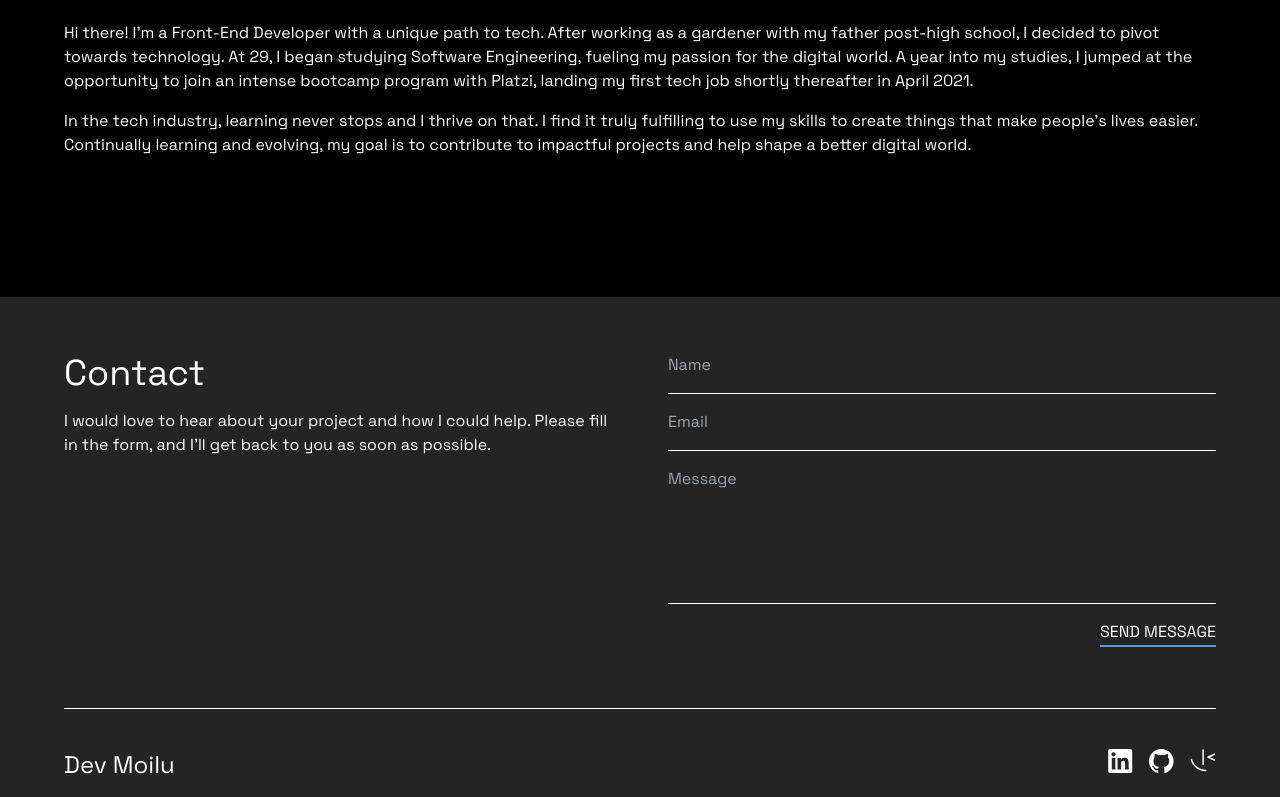
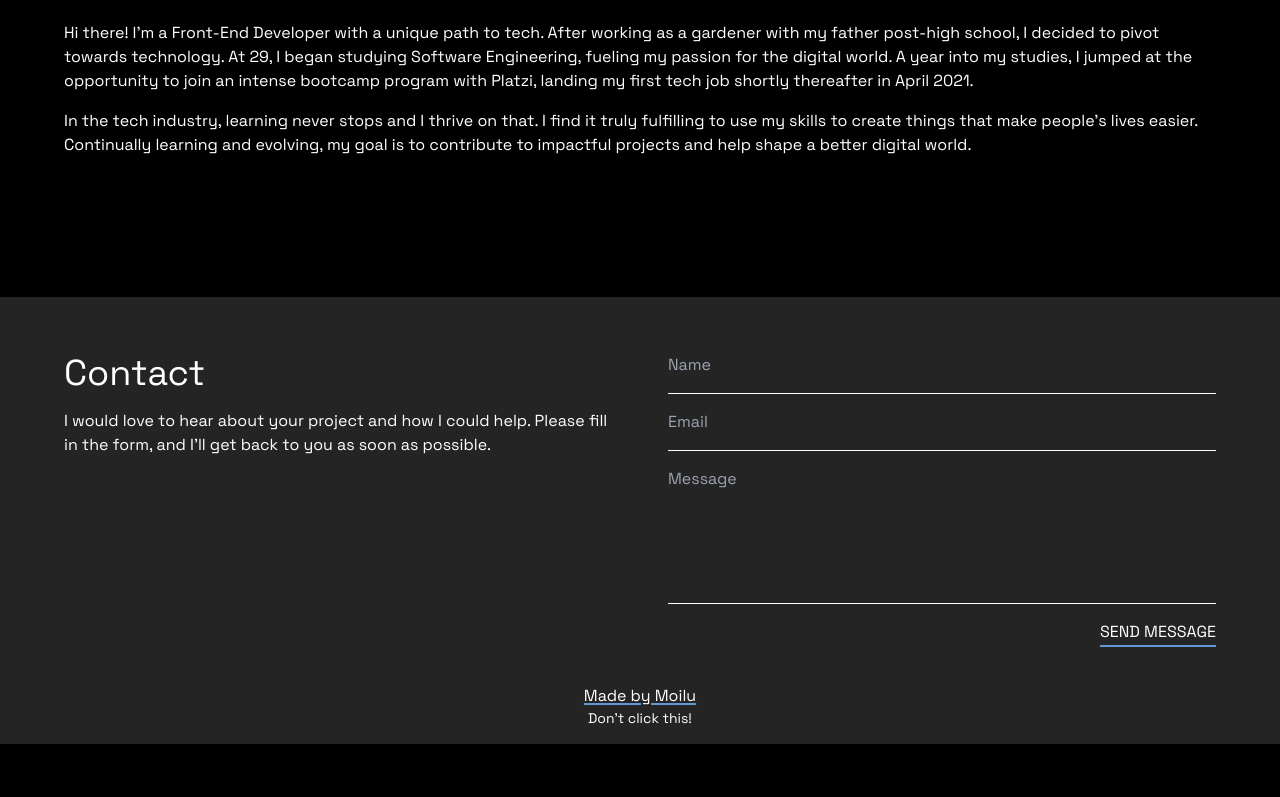
Before and after one commit to moilu/moilu-portfolio, a Vue app: page / in a window 1280 px wide. Shown: the part 2396-3193 px from the top of the page. After the commit the page ends 3140 px from the top, so only its background shows below. Built offline with nearby package versions, Linux system fonts and the light colour scheme.

Commit message:
Footer update

```diff
--- a/src/App.vue
+++ b/src/App.vue
@@ -5,7 +5,6 @@ import SkillsSection from './components/SkillsSection.vue';
 import Projects from './components/Projects.vue';
 import About from './components/About.vue';
 import ContactForm from './components/ContactForm.vue';
-import FooterLinks from './components/FooterLinks.vue';
 
 components: {
   NavBar,
@@ -13,8 +12,7 @@ components: {
   SkillsSection,
   About,
   Projects,
-  ContactForm,
-  FooterLinks
+  ContactForm
 }
 </script>
 
@@ -31,7 +29,6 @@ components: {
     </main>
     <footer class="bg-custom-gray-2 pb-4">
       <ContactForm />
-      <FooterLinks />
     </footer>
   </div>
 </template>
--- a/src/components/ContactForm.vue
+++ b/src/components/ContactForm.vue
@@ -14,6 +14,10 @@
                 <line-break />
                 <button class="hover:animate-pulse decoration-2 decoration-custom-blue justify-self-end text-base underline underline-offset-8">SEND MESSAGE</button>
             </form>
+        </div>
+        <div class="grid justify-center mt-10 w-full md:mx-auto md:w-[90%] 2xl:w-[55%]">
+            <p class="decoration-2 decoration-custom-blue underline underline-offset-2">Made by Moilu</p>
+            <a class="justify-self-center hover:animate-pulse text-sm" href="https://youtu.be/dQw4w9WgXcQ" target="_blank">Don't click this!</a>
         </div>
     </section>
 </template>
--- a/src/components/FooterLinks.vue
+++ /dev/null
@@ -1,22 +0,0 @@
-<template>
-    <section class="mt-8 md:mx-auto pt-8 px-4 md:px-0 w-full md:w-[90%] 2xl:w-[55%]">
-        <line-break></line-break>
-        <div class="flex justify-between mt-10">
-            <a class="hover:animate-pulse text-2xl" href="#hero">Dev Moilu</a>
-            <personal-links></personal-links>
-        </div>
-    </section>
-</template>
-
-<script>
-import PersonalLinks from './fragments/PersonalLinks.vue';
-import LineBreak from './fragments/LineBreak.vue';
-
-export default {
-    name: 'Footer',
-    components: {
-        PersonalLinks,
-        LineBreak
-    }
-}
-</script>
```
